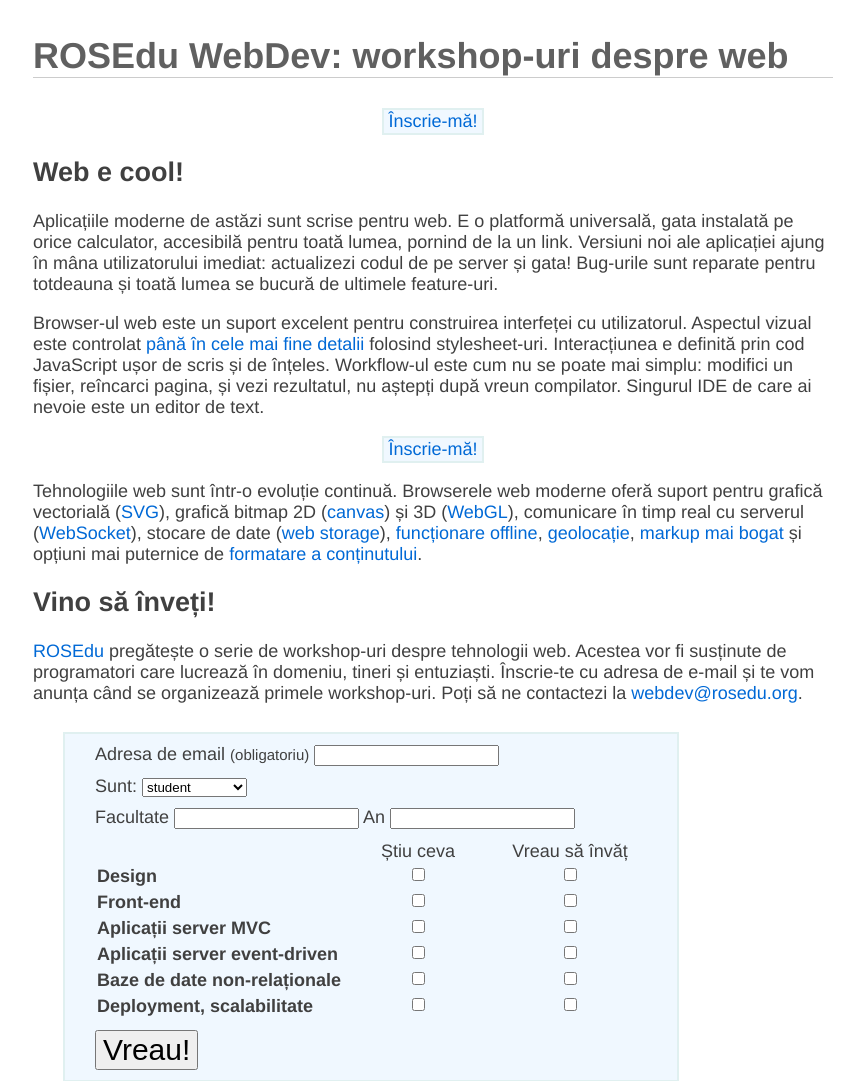
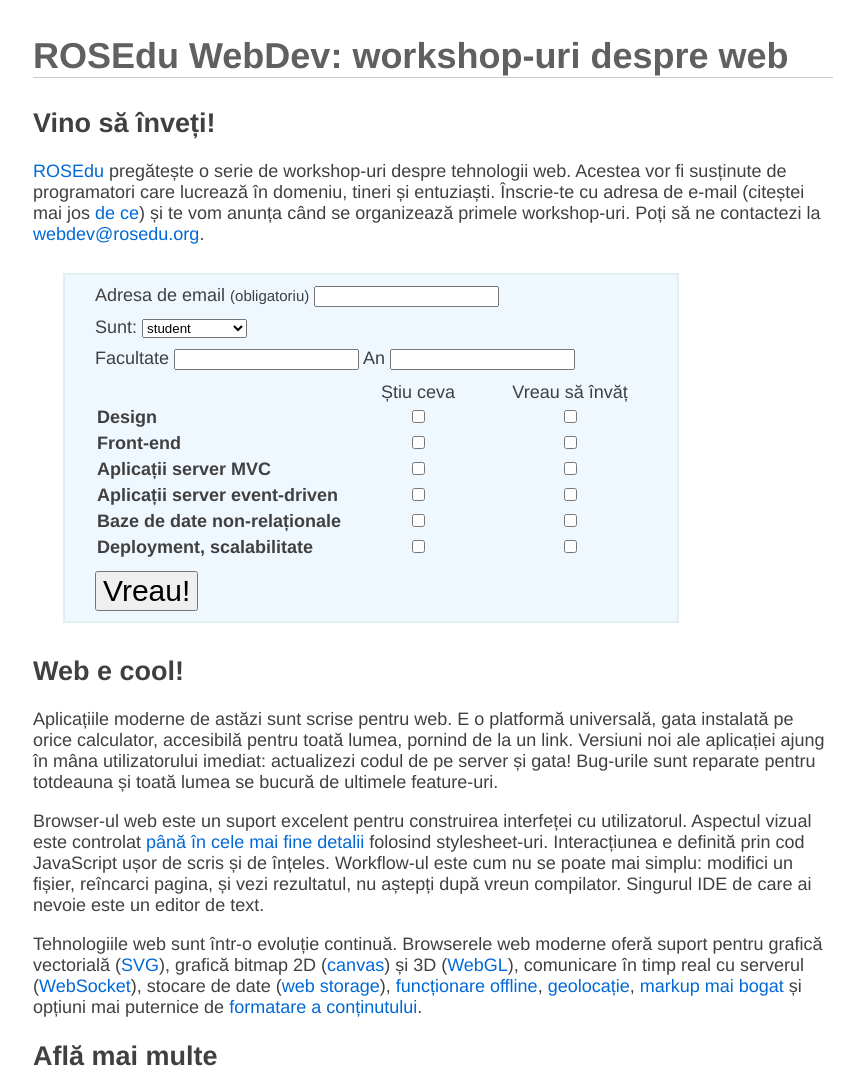
Before and after one commit to rosedu/web-workshops, a Flask app: page / in a window 1280 px wide. Shown: the top 1081 px of the page, without its empty margins (207-1062 px from the left). Run offline with Flask 2, Linux system fonts and the light colour scheme; some libraries are stand-ins or nearby versions.

Commit message:
move form above big text

```diff
--- a/static/style.css
+++ b/static/style.css
@@ -20,17 +20,6 @@ div.footer div.copyright {
 div.footer a.rosedu-logo {
     display: inline-block;
     margin-top: 50px;
-}
-
-div.quicklink {
-    text-align: center;
-}
-
-div.quicklink a {
-    display: inline-block;
-    background: #f0f8ff;
-    padding: 1px 4px;
-    border: 2px solid #e0f0f0;
 }
 
 a {
--- a/templates/index.html
+++ b/templates/index.html
@@ -6,9 +6,23 @@
 
 <h1>ROSEdu WebDev: workshop-uri despre web</h1>
 
-<div class="quicklink"><a href="#signup">Înscrie-mă!</a></div>
+<h2>Vino să înveți!</h2>
 
-<h2>Web e cool!</h2>
+<p>
+  <a href="http://rosedu.org/">ROSEdu</a> pregătește o serie de
+  workshop-uri despre tehnologii web. Acestea vor fi susținute de
+  programatori care lucrează în domeniu, tineri și entuziaști.
+  Înscrie-te cu adresa de e-mail (citeștei mai jos <a href="#de-ce">de
+  ce</a>) și te vom anunța când se organizează primele workshop-uri.
+  Poți să ne contactezi la <a
+  href="mailto:webdev@rosedu.org">webdev@rosedu.org</a>.
+</p>
+
+
+{% include 'signup-form.html' %}
+
+
+<h2 id="de-ce">Web e cool!</h2>
 
 <p>
   Aplicațiile moderne de astăzi sunt scrise pentru web. E o platformă
@@ -29,8 +43,6 @@
   aștepți după vreun compilator. Singurul IDE de care ai nevoie este un
   editor de text.
 </p>
-
-<div class="quicklink"><a href="#signup">Înscrie-mă!</a></div>
 
 {#
 <p>
@@ -64,21 +76,6 @@
 </p>
 
 
-<h2 id="signup">Vino să înveți!</h2>
-
-<p>
-  <a href="http://rosedu.org/">ROSEdu</a> pregătește o serie de
-  workshop-uri despre tehnologii web. Acestea vor fi susținute de
-  programatori care lucrează în domeniu, tineri și entuziaști.
-  Înscrie-te cu adresa de e-mail și te vom anunța când se organizează
-  primele workshop-uri. Poți să ne contactezi la <a
-  href="mailto:webdev@rosedu.org">webdev@rosedu.org</a>.
-</p>
-
-
-{% include 'signup-form.html' %}
-
-
 <h2>Află mai multe</h2>
 
 <ul>
```
